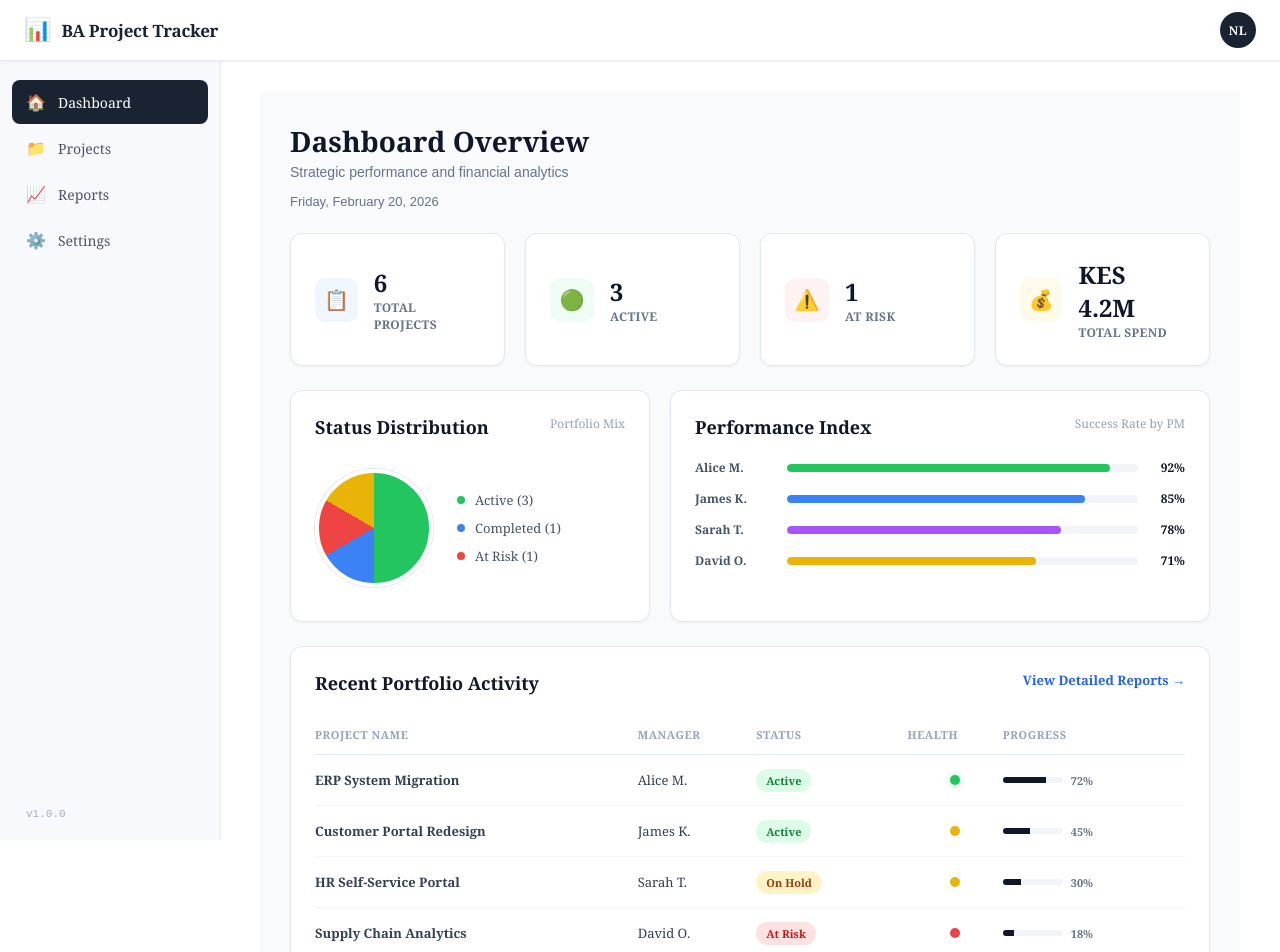
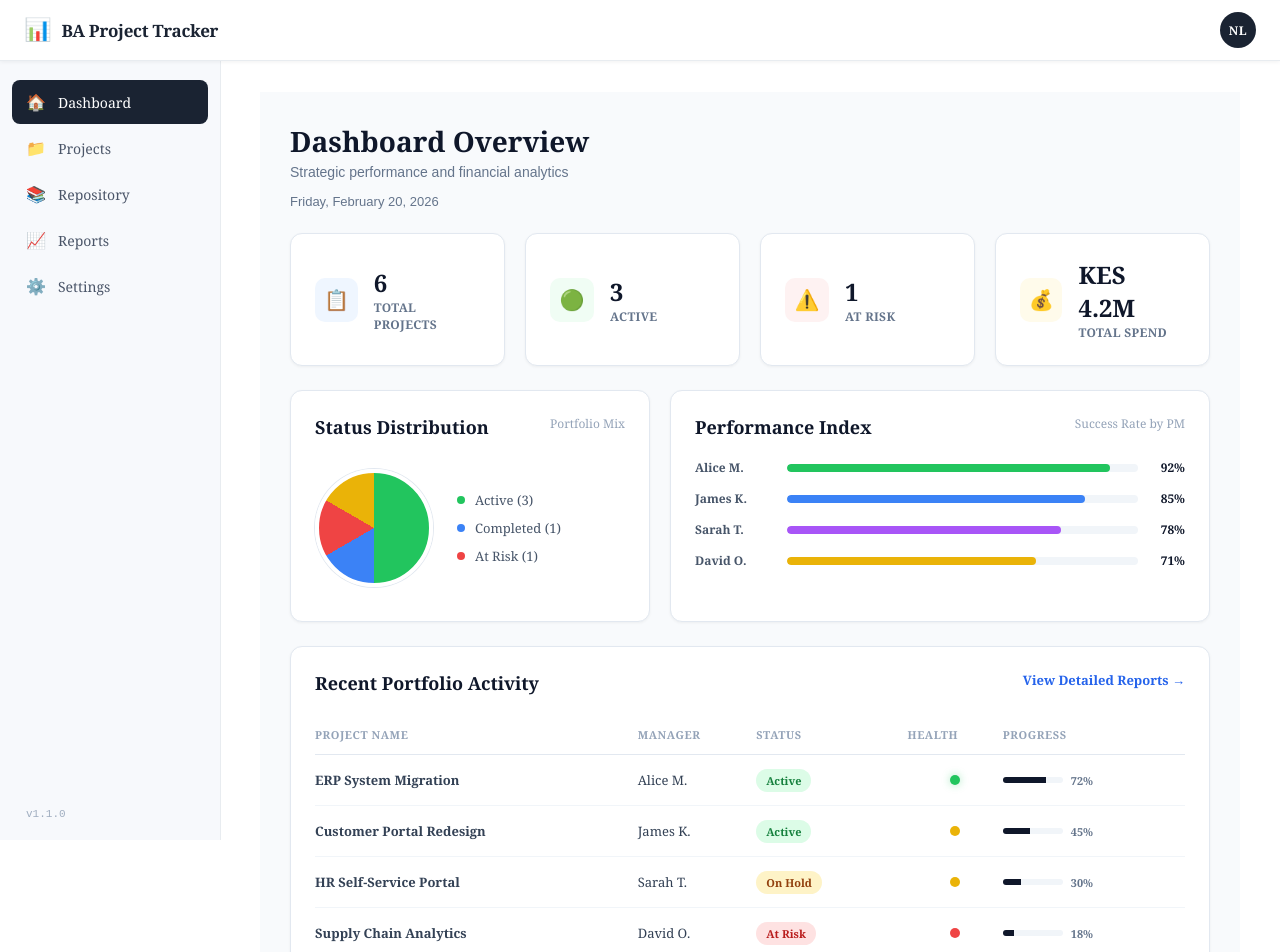
Before and after one commit to NeskoLimo/BA-PROJECT_TRACKER, an Angular app: page /dashboard in a window 1280 px wide. Shown: the top 952 px of the page. Built offline with nearby package versions, Linux system fonts and the light colour scheme.

Commit message:
Update sidebar.component.ts

```diff
--- a/src/app/components/sidebar/sidebar.component.ts
+++ b/src/app/components/sidebar/sidebar.component.ts
@@ -1,4 +1,3 @@
-// src/app/components/sidebar/sidebar.component.ts
 import { Component } from '@angular/core';
 import { RouterLink, RouterLinkActive } from '@angular/router';
 
@@ -17,6 +16,12 @@ import { RouterLink, RouterLinkActive } from '@angular/router';
           <span class="nav-icon">📁</span>
           <span class="nav-label">Projects</span>
         </a>
+
+        <a routerLink="/repository" routerLinkActive="active" class="nav-item">
+          <span class="nav-icon">📚</span>
+          <span class="nav-label">Repository</span>
+        </a>
+
         <a routerLink="/reports" routerLinkActive="active" class="nav-item">
           <span class="nav-icon">📈</span>
           <span class="nav-label">Reports</span>
@@ -27,7 +32,7 @@ import { RouterLink, RouterLinkActive } from '@angular/router';
         </a>
       </nav>
       <div class="sidebar-footer">
-        <div class="version">v1.0.0</div>
+        <div class="version">v1.1.0</div>
       </div>
     </aside>
   `,
```
